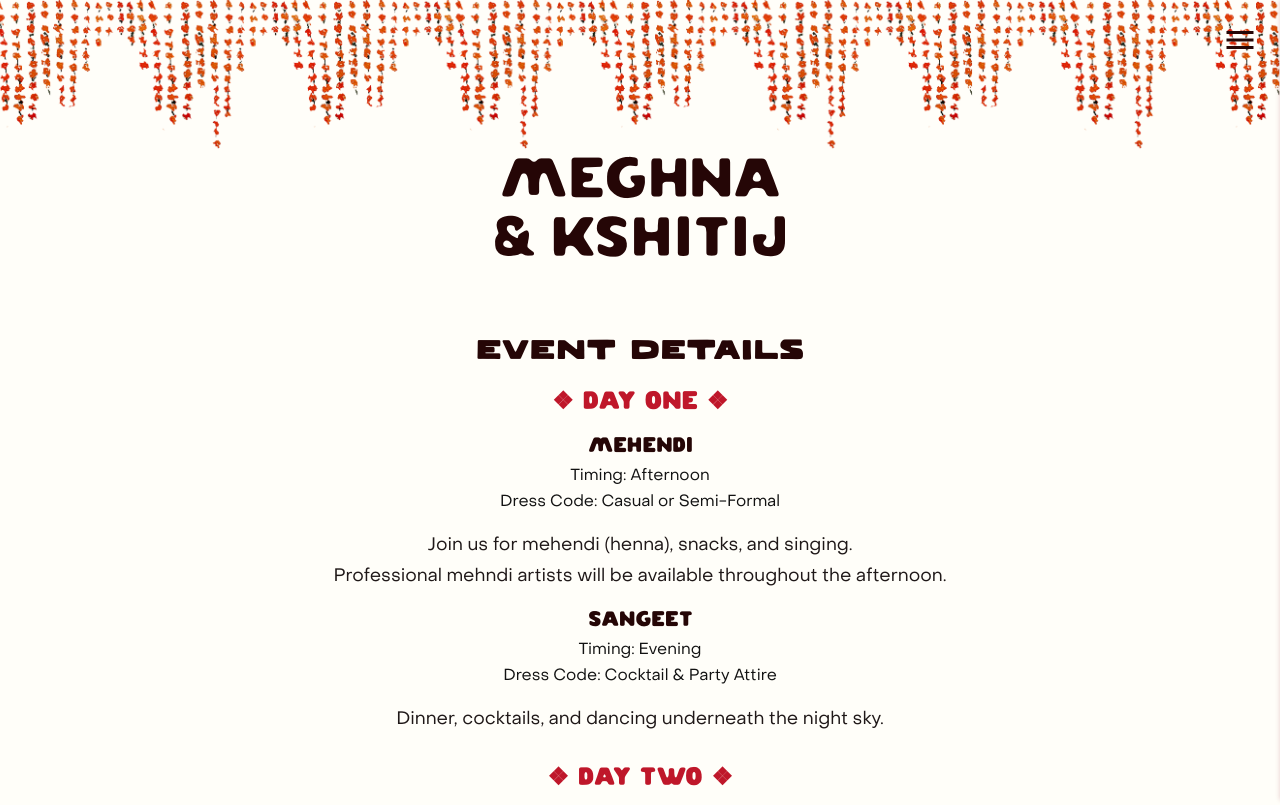
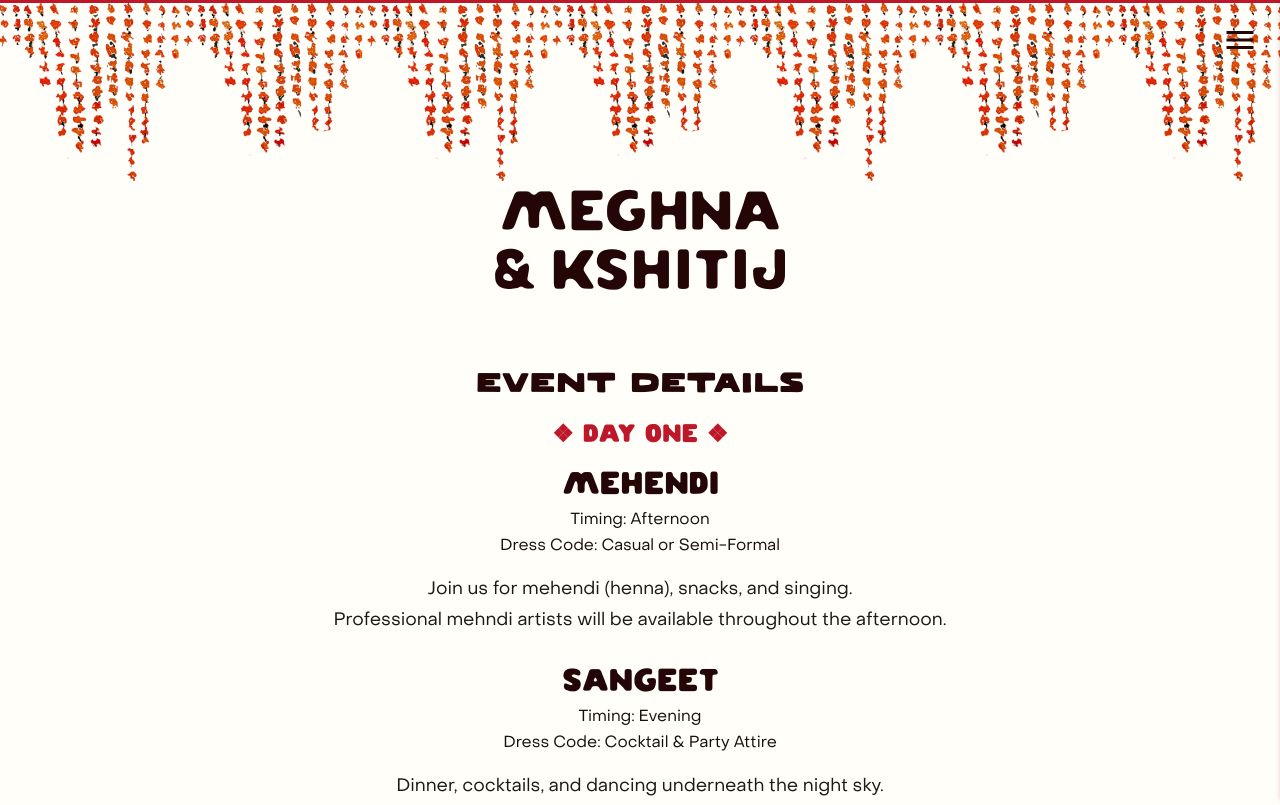
Before and after one commit to kshitijl/wedding-website, an Eleventy site: page index.md in a window 1280 px wide. Shown: the top 805 px of the page. Built offline with nearby package versions, Linux system fonts and the light colour scheme; Eleventy itself is replaced by a stand-in of ours; files that its build step writes are made by us from their sources.

Commit message:
adding back minor css changes

```diff
--- a/india.css
+++ b/india.css
@@ -78,7 +78,7 @@
 
 
 
-  --color-accent: #121212;
+  --color-accent: #1a0f0f;
   --color-text: #250606;
   --color-body-text: #1f1818;
   --color-heading: #bf172a;
@@ -312,11 +312,12 @@ a:hover {
 }
 
 .day-container {
-  margin-bottom: 3rem;
+  margin-bottom: 7rem;
 }
 
 .day-container:last-child {
   border-bottom: none;
+  margin-bottom: 9rem;
 }
 
 .day-header {
@@ -337,7 +338,7 @@ a:hover {
 }
 
 .event-name {
-  font-size: 2rem;
+  font-size: 3rem;
   color: var(--color-text);
   margin-bottom: 0.5rem;
   margin-top: 0;
@@ -353,7 +354,7 @@ a:hover {
 .event-description {
   font-size: 1.8rem;
   line-height: 1.7;
-  margin-bottom: 0;
+  margin-bottom: 3rem;
   /* text-align: left; */
 
 }
@@ -403,17 +404,21 @@ a:hover {
 /* Marigolds Banner */
 .marigolds-banner {
   width: 100%;
-  height: 15rem;
+  height: 18rem;
   background-image: url('/marigolds3.png');
   background-repeat: repeat-x;
   background-position: top center;
   background-size: auto 100%;
+  border-top: 3px solid #bf172a
 }
 
 /* Mobile: smaller banner */
 @media (max-width: 768px) {
   .marigolds-banner {
     height: 10rem;
+  }
+  .logo{
+    font-size: 24px;
   }
 }
 
--- a/public/india.css
+++ b/public/india.css
@@ -78,7 +78,7 @@
 
 
 
-  --color-accent: #121212;
+  --color-accent: #1a0f0f;
   --color-text: #250606;
   --color-body-text: #1f1818;
   --color-heading: #bf172a;
@@ -312,11 +312,12 @@ a:hover {
 }
 
 .day-container {
-  margin-bottom: 3rem;
+  margin-bottom: 7rem;
 }
 
 .day-container:last-child {
   border-bottom: none;
+  margin-bottom: 9rem;
 }
 
 .day-header {
@@ -337,7 +338,7 @@ a:hover {
 }
 
 .event-name {
-  font-size: 2rem;
+  font-size: 3rem;
   color: var(--color-text);
   margin-bottom: 0.5rem;
   margin-top: 0;
@@ -353,7 +354,7 @@ a:hover {
 .event-description {
   font-size: 1.8rem;
   line-height: 1.7;
-  margin-bottom: 0;
+  margin-bottom: 3rem;
   /* text-align: left; */
 
 }
@@ -403,17 +404,21 @@ a:hover {
 /* Marigolds Banner */
 .marigolds-banner {
   width: 100%;
-  height: 15rem;
+  height: 18rem;
   background-image: url('/marigolds3.png');
   background-repeat: repeat-x;
   background-position: top center;
   background-size: auto 100%;
+  border-top: 3px solid #bf172a
 }
 
 /* Mobile: smaller banner */
 @media (max-width: 768px) {
   .marigolds-banner {
     height: 10rem;
+  }
+  .logo{
+    font-size: 24px;
   }
 }
 
```
